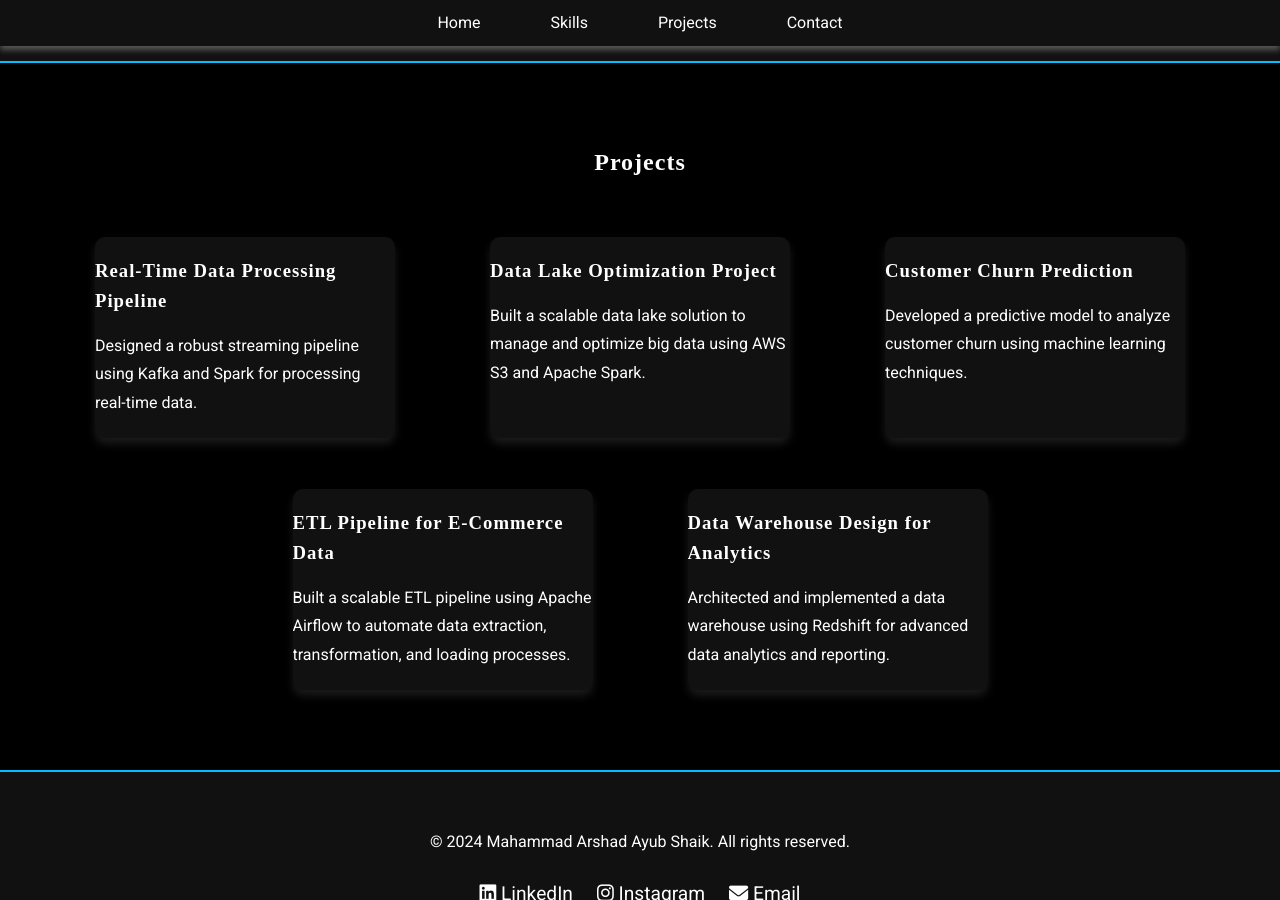
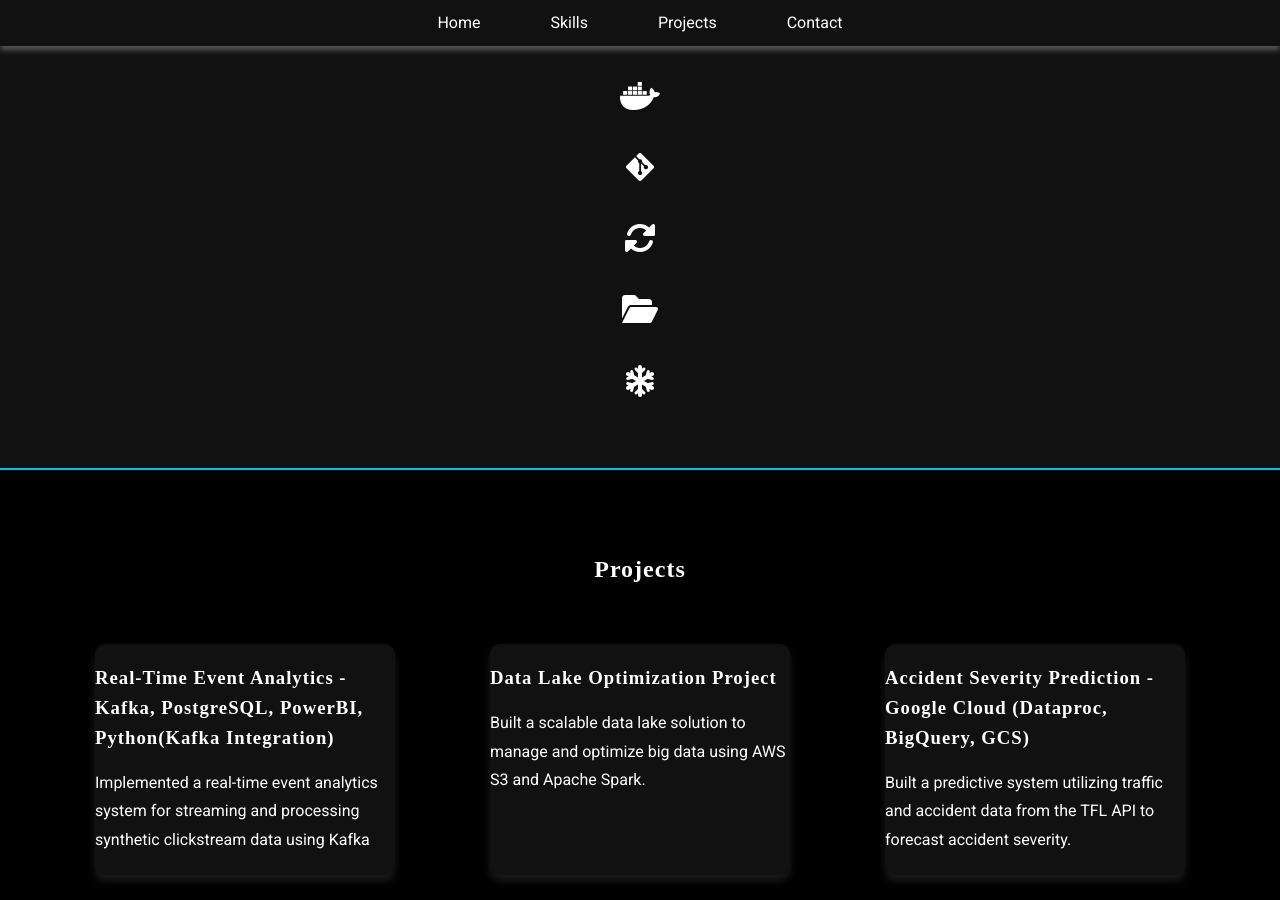
Before and after one commit to arshadsm/arshadsm.github.io, a Jekyll site: the page built from index.md, in a window 1280 px wide and 900 px high, scrolled down 1170 px. Built offline with Jekyll 4.4.1, drawn with Linux system fonts in a browser that asks for light colours; some of the changed text lies outside the part shown.

Commit message:
Update default.html

```diff
--- a/_layouts/default.html
+++ b/_layouts/default.html
@@ -48,8 +48,8 @@
         <div class="skill-icon" data-description="AWS: Cloud storage, computing, and data processing">
             <i class="fab fa-aws"></i>
         </div>
-        <div class="skill-icon" data-description="Azure Data Factory: Data integration and ETL in Azure">
-            <i class="fab fa-microsoft"></i>
+        <!--<div class="skill-icon" data-description="Azure Data Factory: Data integration and ETL in Azure">
+            <i class="fab fa-microsoft"></i> -->
         </div>
         <div class="skill-icon" data-description="Redshift: Amazon’s data warehousing solution">
             <i class="fas fa-warehouse"></i>
@@ -69,14 +69,14 @@
         <div class="skill-icon" data-description="NoSQL Databases: Handling semi-structured data (e.g., MongoDB, Cassandra)">
             <i class="fas fa-folder-open"></i>
         </div>
-        <div class="skill-icon" data-description="Data Lakes: Storing structured and unstructured data at scale">
-            <i class="fas fa-water"></i>
+       <!-- <div class="skill-icon" data-description="Data Lakes: Storing structured and unstructured data at scale">
+            <i class="fas fa-water"></i> -->
         </div>
         <div class="skill-icon" data-description="Snowflake: Cloud data warehousing solution">
             <i class="fas fa-snowflake"></i>
         </div>
-        <div class="skill-icon" data-description="Terraform: Infrastructure as code for cloud resource management">
-            <i class="fas fa-code-branch"></i>
+      <!--  <div class="skill-icon" data-description="Terraform: Infrastructure as code for cloud resource management">
+            <i class="fas fa-code-branch"></i> -->
         </div>
     </div>
     </section>
@@ -123,8 +123,8 @@
                 <!-- <img src="/images/project1.png" alt="Real-Time Data Processing Pipeline"> -->
             </div>
             <figcaption>
-                <h3>Real-Time Data Processing Pipeline</h3>
-                <p>Designed a robust streaming pipeline using Kafka and Spark for processing real-time data.</p>
+                <h3>Real-Time Event Analytics - Kafka, PostgreSQL, PowerBI, Python(Kafka Integration)</h3>
+                <p>Implemented a real-time event analytics system for streaming and processing synthetic clickstream data using Kafka</p>
             </figcaption>
         </figure>
 
@@ -145,8 +145,8 @@
                 <!-- <img src="/images/project3.png" alt="Customer Churn Prediction"> -->
             </div>
             <figcaption>
-                <h3>Customer Churn Prediction</h3>
-                <p>Developed a predictive model to analyze customer churn using machine learning techniques.</p>
+                <h3>Accident Severity Prediction - Google Cloud (Dataproc, BigQuery, GCS)</h3>
+                <p>Built a predictive system utilizing traffic and accident data from the TFL API to forecast accident severity.</p>
             </figcaption>
         </figure>
 
@@ -167,8 +167,8 @@
                 <!-- <img src="/images/project5.png" alt="Data Warehouse Design for Analytics"> -->
             </div>
             <figcaption>
-                <h3>Data Warehouse Design for Analytics</h3>
-                <p>Architected and implemented a data warehouse using Redshift for advanced data analytics and reporting.</p>
+                <h3>Insurance Claims Analytics – SQL, dbt, Snowflake</h3>
+                <p>Developed a scalable ETL pipeline to analyze and transform NFIP insurance claims data using dbt and Snowflake DWH.</p>
             </figcaption>
         </figure>
     </div> <!-- End of container -->
```
